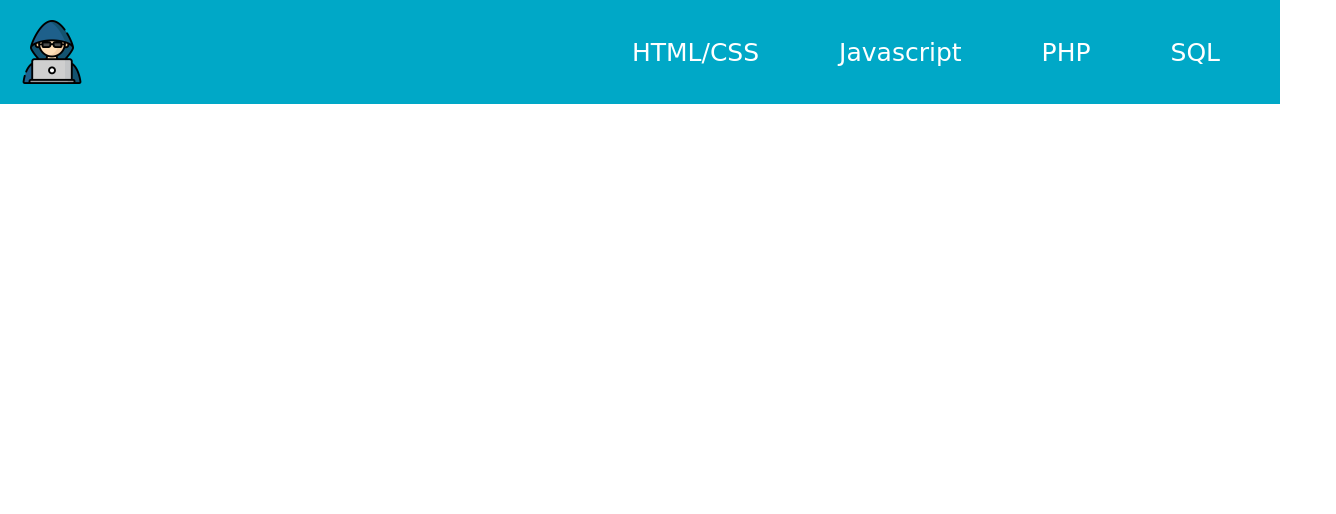
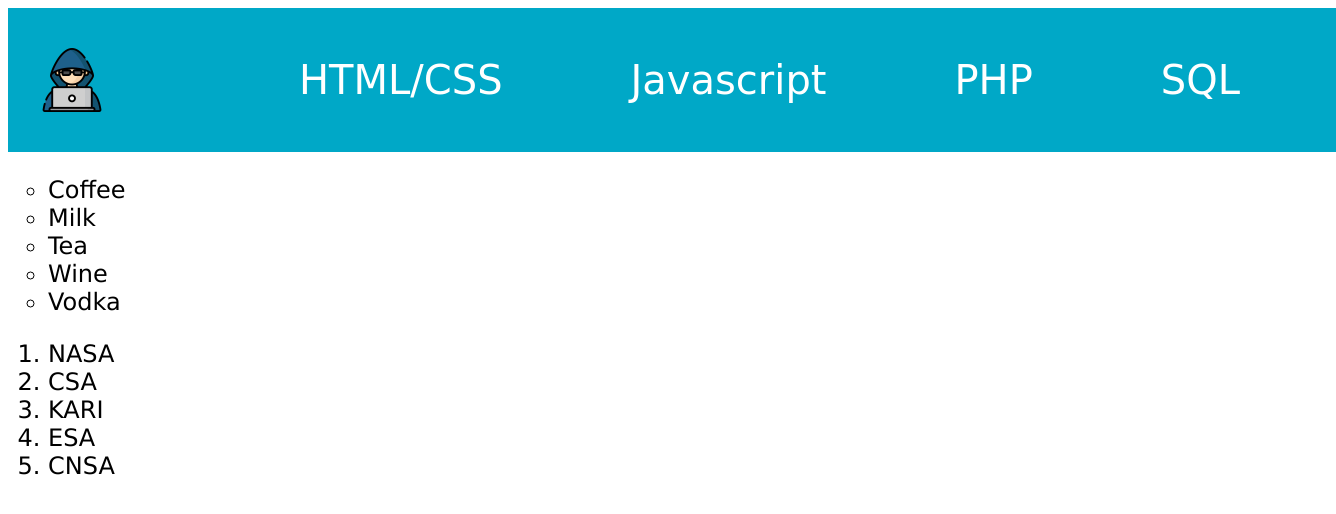
Before and after one commit to SofieTCR/TCR-HTML, a plain HTML site: page Opdracht 3.1/index.html in a window 1280 px wide. Shown: the whole page, 1336 px wide, since content can reach past the window. Drawn offline with Linux system fonts and the light colour scheme; a web font is replaced by a local one.

Commit message:
Opdracht 3.1 & 3.2

```diff
--- a/Opdracht 3.1/index.html
+++ b/Opdracht 3.1/index.html
@@ -23,5 +23,19 @@
         <li><a href="#">SQL</a></li>
       </ul>
     </nav>
+    <ul class="tekst">
+      <li>Coffee</li>
+      <li>Milk</li>
+      <li>Tea</li>
+      <li>Wine</li>
+      <li>Vodka</li>
+    </ul>
+    <ol class="tekst2">
+      <li>NASA</li>
+      <li>CSA</li>
+      <li>KARI</li>
+      <li>ESA</li>
+      <li>CNSA</li>
+    </ol>
   </body>
 </html>
--- a/Opdracht 3.1/style.css
+++ b/Opdracht 3.1/style.css
@@ -1,11 +1,14 @@
+/*
 * {
   margin: 0;
   padding: 0;
   box-sizing: border-box;
 }
+
 html {
   font-size: 62.5%;
 }
+*/
 body {
   font-family: "Goldman", cursive;
 }
@@ -37,3 +40,20 @@ nav a {
 nav img {
   width: 5vw;
 }
+
+/* New Code */
+.tekst
+
+{
+font-size: 24px;
+font-family: Verdana;
+list-style-type: circle;
+
+}
+
+.tekst2
+
+{
+font-size: 24px;
+font-family: Verdana;
+}
```
Also changed, not shown: Opdracht 3.2/index.html (added, +16 -0 lines).
